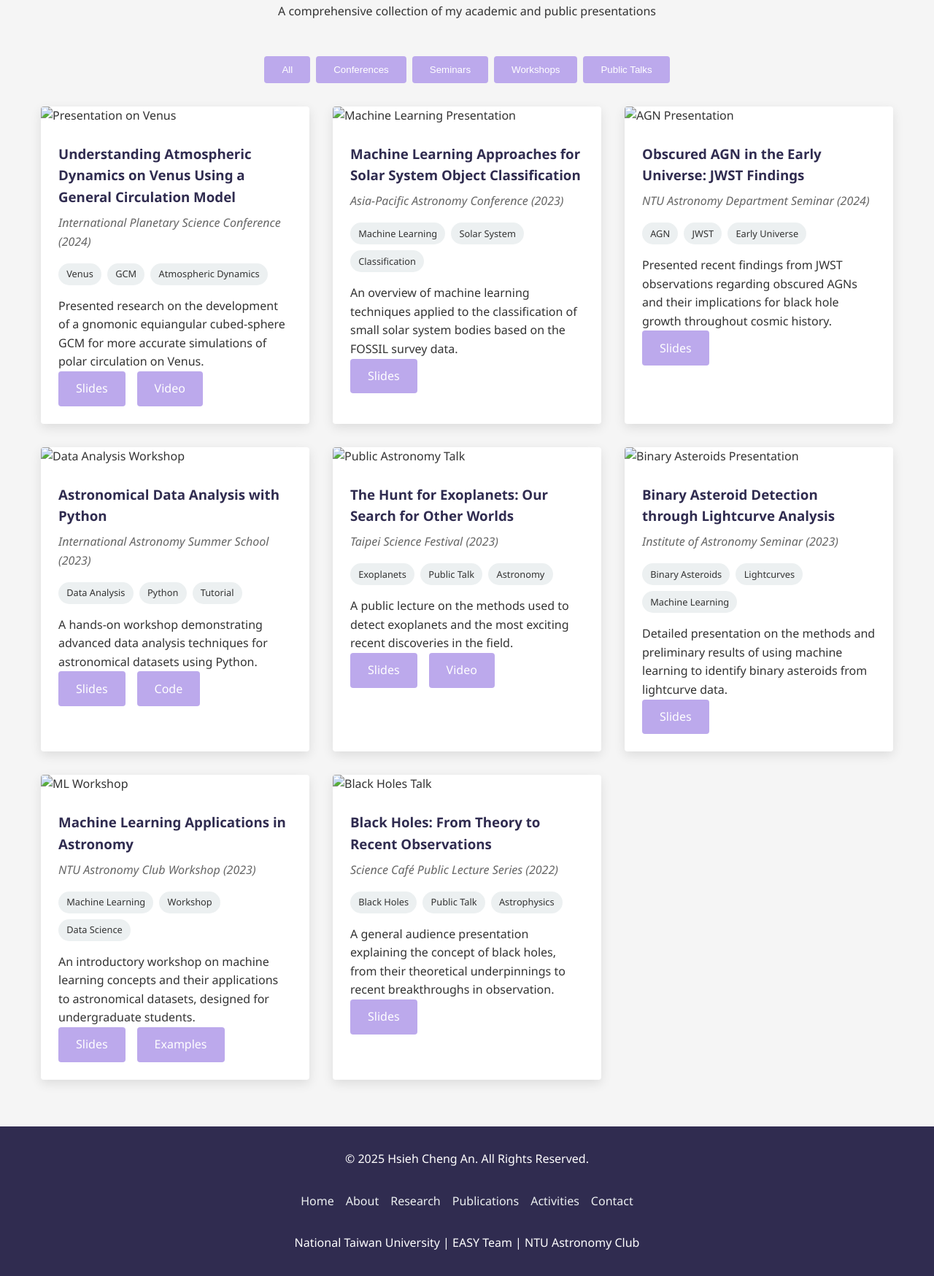
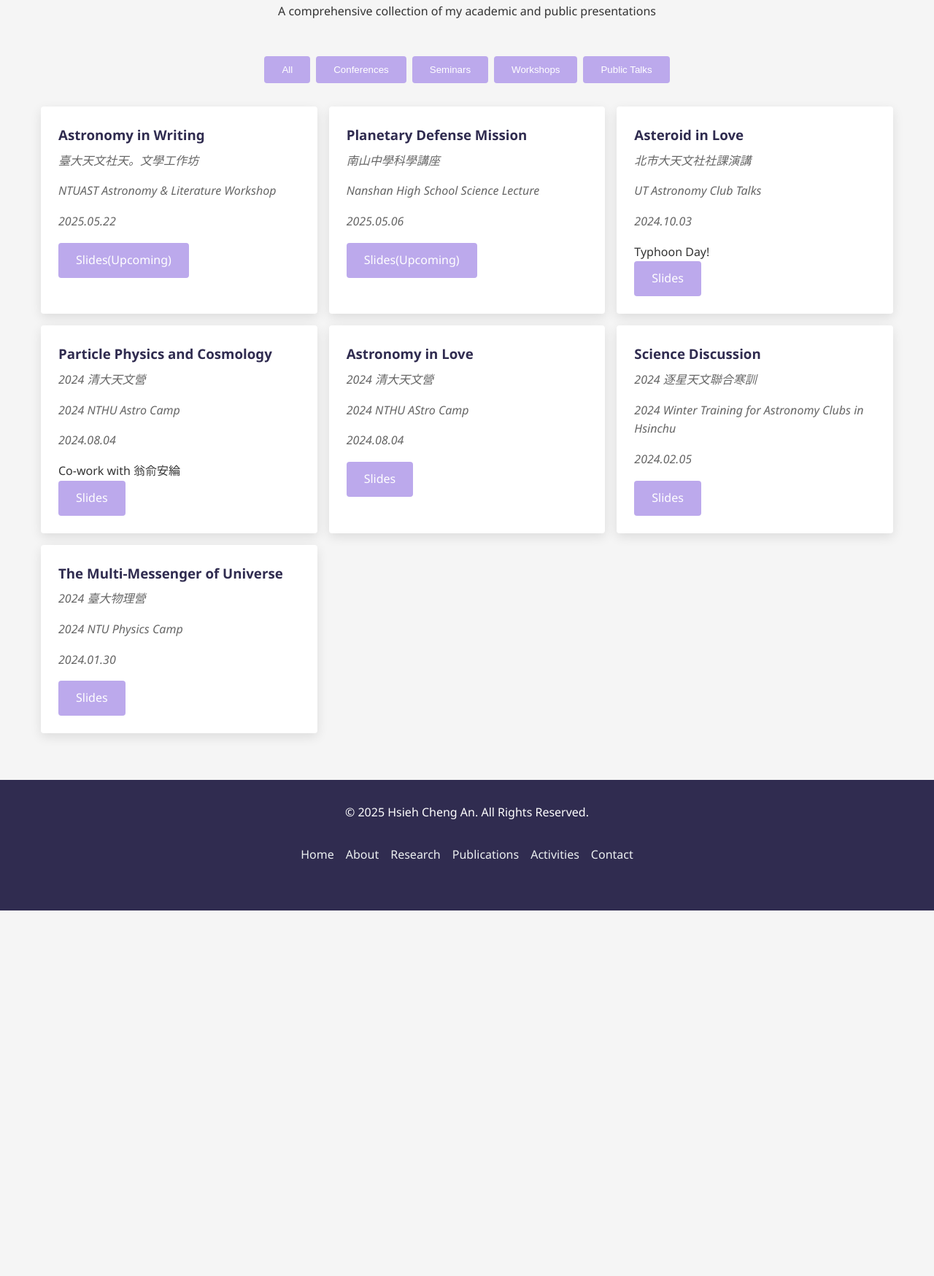
Before and after one commit to Didymos65803/Didymos65803, a plain HTML site: page presentations.html in a window 1280 px wide. Shown: the part 205-1954 px from the top of the page at 73% size. After the commit the page ends 1453 px from the top, so only its background shows below. Drawn offline with Linux system fonts and the light colour scheme.

Commit message:
Web v1.0

```diff
--- a/All presentation.html
+++ b/presentations.html
@@ -161,7 +161,7 @@
             .presentations-grid {
                 display: grid;
                 grid-template-columns: repeat(auto-fill, minmax(300px, 1fr));
-            gap: 2rem;
+                gap: 1rem; /* Reduced gap for less vertical space */
             }
 
         .presentation-card {
@@ -342,154 +342,94 @@
             </div>
 
             <!-- Presentations Grid -->
+
                 <div class="presentations-grid">
-                <!-- Presentation 1 -->
+                <!-- Presentation top -->
                 <div class="presentation-card" data-category="conference">
-                    <img src="/api/placeholder/600/400" alt="Presentation on Venus">
                     <div class="presentation-content">
-                        <h3>Understanding Atmospheric Dynamics on Venus Using a General Circulation Model</h3>
-                        <div class="meta">International Planetary Science Conference (2024)</div>
-                        <div class="presentation-tags">
-                            <span class="tag">Venus</span>
-                            <span class="tag">GCM</span>
-                            <span class="tag">Atmospheric Dynamics</span>
-                        </div>
-                        <p>Presented research on the development of a gnomonic equiangular cubed-sphere GCM for more accurate simulations of polar circulation on Venus.</p>
+                        <h3>Astronomy in Writing </h3>
+                        <div class="meta">臺大天文社天。文學工作坊</div>
+                        <div class = "meta">NTUAST Astronomy & Literature Workshop</div>
+                        <div class="meta">2025.05.22</div>
                         <div class="presentation-links">
-                            <a href="slides/venus_gcm_2024.pdf" class="btn">Slides</a>
-                            <a href="videos/venus_presentation_2024.mp4" class="btn">Video</a>
+                            <a href=""class="btn">Slides(Upcoming)</a>
                         </div>
                     </div>
                 </div>
 
-                <!-- Presentation 2 -->
                 <div class="presentation-card" data-category="conference">
-                    <img src="/api/placeholder/600/400" alt="Machine Learning Presentation">
                     <div class="presentation-content">
-                        <h3>Machine Learning Approaches for Solar System Object Classification</h3>
-                        <div class="meta">Asia-Pacific Astronomy Conference (2023)</div>
-                        <div class="presentation-tags">
-                            <span class="tag">Machine Learning</span>
-                            <span class="tag">Solar System</span>
-                            <span class="tag">Classification</span>
-                        </div>
-                        <p>An overview of machine learning techniques applied to the classification of small solar system bodies based on the FOSSIL survey data.</p>
+                        <h3>Planetary Defense Mission</h3>
+                        <div class="meta">南山中學科學講座</div>
+                        <div class = "meta">Nanshan High School Science Lecture</div>
+                        <div class="meta">2025.05.06</div>
                         <div class="presentation-links">
-                            <a href="slides/ml_solar_system_2023.pdf" class="btn">Slides</a>
+                            <a href=""class="btn">Slides(Upcoming)</a>
                         </div>
                     </div>
                 </div>
 
-                <!-- Presentation 3 -->
-                <div class="presentation-card" data-category="seminar">
-                    <img src="/api/placeholder/600/400" alt="AGN Presentation">
+                <div class="presentation-card" data-category="conference">
                     <div class="presentation-content">
-                        <h3>Obscured AGN in the Early Universe: JWST Findings</h3>
-                        <div class="meta">NTU Astronomy Department Seminar (2024)</div>
-                        <div class="presentation-tags">
-                            <span class="tag">AGN</span>
-                            <span class="tag">JWST</span>
-                            <span class="tag">Early Universe</span>
+                        <h3>Asteroid in Love</h3>
+                        <div class="meta">北市大天文社社課演講</div>
+                        <div class = "meta">UT Astronomy Club Talks</div>
+                        <div class="meta">2024.10.03</div>
+                        <p>Typhoon Day!</p>
+                        <div class="presentation-links">
+                            <a href="https://drive.google.com/file/d/1HTyMAJ86pgmJHEDBRuX8zccrXoiiPmTB/view?usp=drive_link" class="btn">Slides</a>
                         </div>
-                        <p>Presented recent findings from JWST observations regarding obscured AGNs and their implications for black hole growth throughout cosmic history.</p>
+                    </div>
+                </div>
+                <div class="presentation-card" data-category="conference">
+                    <div class="presentation-content">
+                        <h3>Particle Physics and Cosmology</h3>
+                        <div class="meta">2024 清大天文營 </div>
+                        <div class = "meta">2024 NTHU Astro Camp</div>
+                        <div class="meta">2024.08.04</div>
+                        <p>Co-work with 翁俞安綸</p>
                         <div class="presentation-links">
-                            <a href="slides/agn_jwst_2024.pdf" class="btn">Slides</a>
+                            <a href="https://drive.google.com/file/d/1dW5cHhS4R8khdQqRiIXQTyd9IU8-07o8/view?usp=drive_link" class="btn">Slides</a>
                         </div>
                     </div>
                 </div>
 
-                <!-- Presentation 4 -->
-                <div class="presentation-card" data-category="workshop">
-                    <img src="/api/placeholder/600/400" alt="Data Analysis Workshop">
+                <div class="presentation-card" data-category="conference">
                     <div class="presentation-content">
-                        <h3>Astronomical Data Analysis with Python</h3>
-                        <div class="meta">International Astronomy Summer School (2023)</div>
-                        <div class="presentation-tags">
-                            <span class="tag">Data Analysis</span>
-                            <span class="tag">Python</span>
-                            <span class="tag">Tutorial</span>
-                        </div>
-                        <p>A hands-on workshop demonstrating advanced data analysis techniques for astronomical datasets using Python.</p>
+                        <h3>Astronomy in Love</h3>
+                        <div class="meta">2024 清大天文營</div>
+                        <div class = "meta">2024 NTHU AStro Camp</div>
+                        <div class="meta">2024.08.04</div>
                         <div class="presentation-links">
-                            <a href="slides/data_analysis_2023.pdf" class="btn">Slides</a>
-                            <a href="code/python_astronomy_tutorial.zip" class="btn">Code</a>
+                            <a href="https://drive.google.com/file/d/1BcDdZyYzFdjTymL2o-9HgTdC3lw7BCfs/view?usp=drive_link" class="btn">Slides</a>
                         </div>
                     </div>
                 </div>
 
-                <!-- Presentation 5 -->
-                <div class="presentation-card" data-category="public">
-                    <img src="/api/placeholder/600/400" alt="Public Astronomy Talk">
+                <div class="presentation-card" data-category="conference">
                     <div class="presentation-content">
-                        <h3>The Hunt for Exoplanets: Our Search for Other Worlds</h3>
-                        <div class="meta">Taipei Science Festival (2023)</div>
-                        <div class="presentation-tags">
-                            <span class="tag">Exoplanets</span>
-                            <span class="tag">Public Talk</span>
-                            <span class="tag">Astronomy</span>
-                        </div>
-                        <p>A public lecture on the methods used to detect exoplanets and the most exciting recent discoveries in the field.</p>
+                        <h3>Science Discussion</h3>
+                        <div class="meta">2024 逐星天文聯合寒訓</div>
+                        <div class = "meta">2024 Winter Training for Astronomy Clubs in Hsinchu </div>
+                        <div class="meta">2024.02.05</div>
                         <div class="presentation-links">
-                            <a href="slides/exoplanet_talk_2023.pdf" class="btn">Slides</a>
-                            <a href="videos/exoplanet_public_talk.mp4" class="btn">Video</a>
+                            <a href="https://drive.google.com/file/d/1xbk5S-XQKk3Uv41pg8vfHh9ZdRcd6oe2/view?usp=drive_link" class="btn">Slides</a>
                         </div>
                     </div>
                 </div>
 
-                <!-- Presentation 6 -->
-                <div class="presentation-card" data-category="seminar">
-                    <img src="/api/placeholder/600/400" alt="Binary Asteroids Presentation">
+                <div class="presentation-card" data-category="conference">
                     <div class="presentation-content">
-                        <h3>Binary Asteroid Detection through Lightcurve Analysis</h3>
-                        <div class="meta">Institute of Astronomy Seminar (2023)</div>
-                        <div class="presentation-tags">
-                            <span class="tag">Binary Asteroids</span>
-                            <span class="tag">Lightcurves</span>
-                            <span class="tag">Machine Learning</span>
-                        </div>
-                        <p>Detailed presentation on the methods and preliminary results of using machine learning to identify binary asteroids from lightcurve data.</p>
+                        <h3>The Multi-Messenger of Universe</h3>
+                        <div class="meta">2024 臺大物理營 </div>
+                        <div class = "meta">2024 NTU Physics Camp</div>
+                        <div class="meta">2024.01.30</div>
                         <div class="presentation-links">
-                            <a href="slides/binary_asteroid_ml_2023.pdf" class="btn">Slides</a>
+                            <a href="https://drive.google.com/file/d/1g0R8XkUHdSPTmr1nrcEtbUHXG8rFt3em/view?usp=drive_link" class="btn">Slides</a>
                         </div>
                     </div>
                 </div>
 
-                <!-- Presentation 7 -->
-                <div class="presentation-card" data-category="workshop">
-                    <img src="/api/placeholder/600/400" alt="ML Workshop">
-                    <div class="presentation-content">
-                        <h3>Machine Learning Applications in Astronomy</h3>
-                        <div class="meta">NTU Astronomy Club Workshop (2023)</div>
-                        <div class="presentation-tags">
-                            <span class="tag">Machine Learning</span>
-                            <span class="tag">Workshop</span>
-                            <span class="tag">Data Science</span>
-                        </div>
-                        <p>An introductory workshop on machine learning concepts and their applications to astronomical datasets, designed for undergraduate students.</p>
-                        <div class="presentation-links">
-                            <a href="slides/ml_astronomy_workshop_2023.pdf" class="btn">Slides</a>
-                            <a href="code/ml_astronomy_examples.zip" class="btn">Examples</a>
-                        </div>
-                    </div>
-                </div>
-
-                <!-- Presentation 8 -->
-                <div class="presentation-card" data-category="public">
-                    <img src="/api/placeholder/600/400" alt="Black Holes Talk">
-                    <div class="presentation-content">
-                        <h3>Black Holes: From Theory to Recent Observations</h3>
-                        <div class="meta">Science Café Public Lecture Series (2022)</div>
-                        <div class="presentation-tags">
-                            <span class="tag">Black Holes</span>
-                            <span class="tag">Public Talk</span>
-                            <span class="tag">Astrophysics</span>
-                        </div>
-                        <p>A general audience presentation explaining the concept of black holes, from their theoretical underpinnings to recent breakthroughs in observation.</p>
-                        <div class="presentation-links">
-                            <a href="slides/black_holes_public_2022.pdf" class="btn">Slides</a>
-                        </div>
-                    </div>
-                </div>
             </div>
         </div>
     </section>
@@ -507,7 +447,7 @@
                     <a href="index.html#activities">Activities</a>
                     <a href="index.html#contact">Contact</a>
                 </div>
-                <p>National Taiwan University | EASY Team | NTU Astronomy Club</p>
+                <p></p>
             </div>
         </div>
     </footer>
```
Also changed, not shown: index.html (+131 -74 lines), images/IMG_2271.jpg (added), images/IMG_5298.jpeg (added), images/IMG_binary.jpeg (added), images/facebook.png (added), images/github.svg (added), images/instagram.png (added), images/twitter.png (added), images/venus.jpeg (added), 2 other files. Lines whose indentation alone changed are shown as unchanged.
